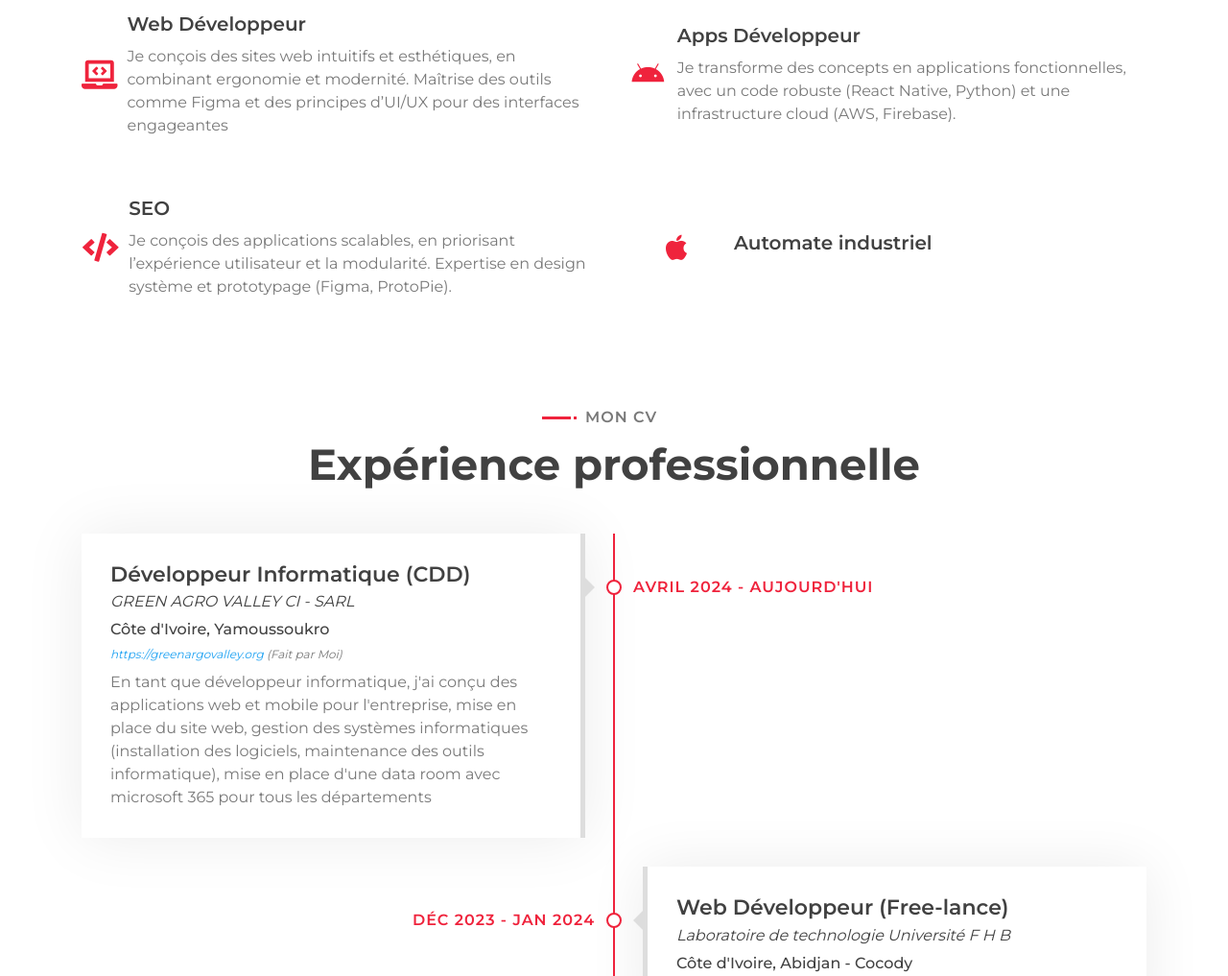
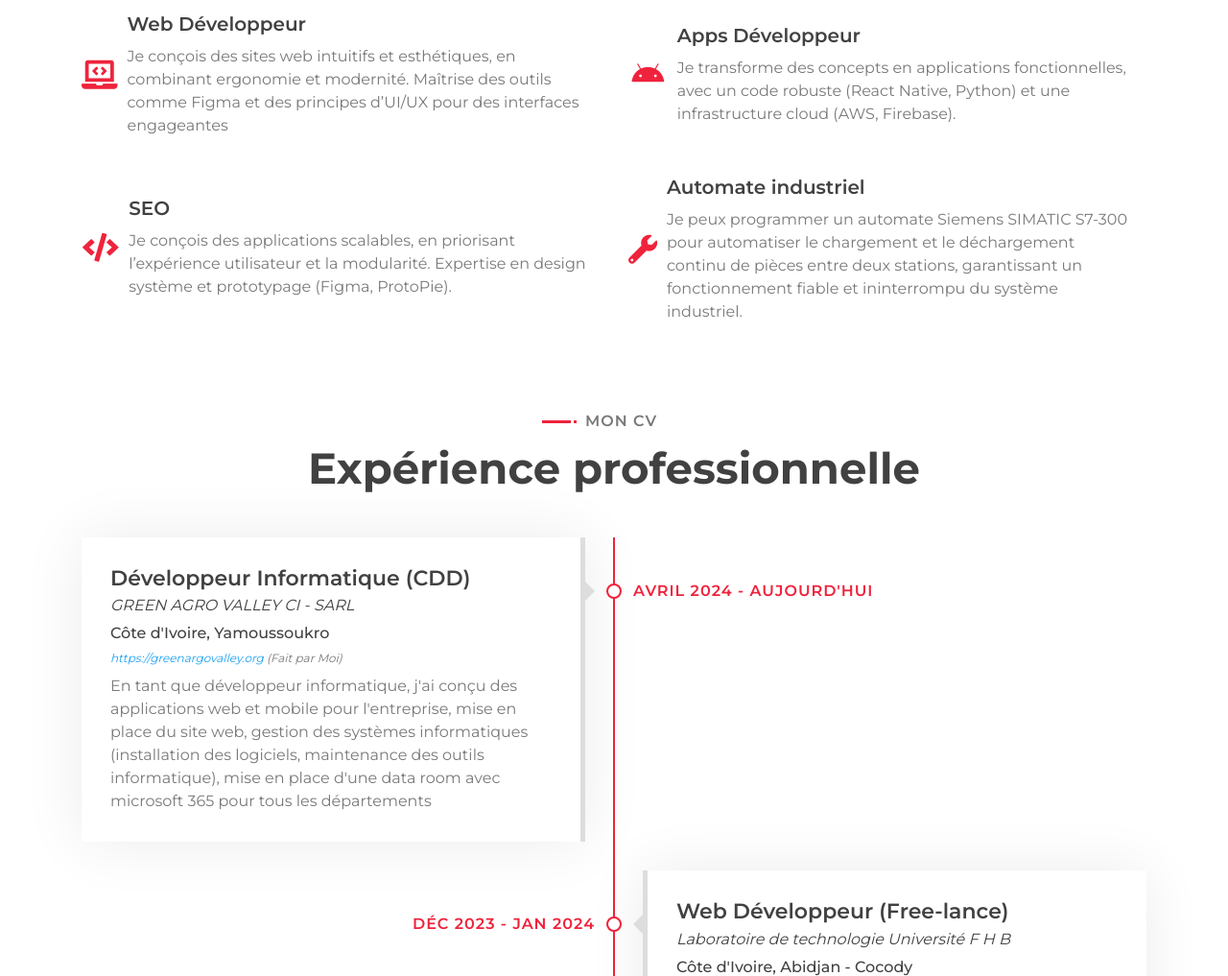
Before and after one commit to AbiolaAdegbola/DevFolio-Abiola, a plain HTML site: page index.html in a window 1280 px wide. Shown: the part 1896-2913 px from the top of the page at 96% size. Drawn offline with nearby package versions, Linux system fonts and the light colour scheme; animation ran at ten frames a second.

Commit message:
modification 14:51 23 08 2025

```diff
--- a/index.html
+++ b/index.html
@@ -266,12 +266,12 @@
                 <div class="col-lg-6 wow fadeInUp" data-wow-delay="0.6s">
                     <div class="service-item">
                         <div class="service-icon">
-                            <i class="fab fa-apple"></i>
+                            <i class="fa fa-wrench"></i>
                         </div>
                         <div class="service-text">
                             <h3>Automate industriel</h3>
                             <p>
-
+Je peux programmer un automate Siemens SIMATIC S7-300 pour automatiser le chargement et le déchargement continu de pièces entre deux stations, garantissant un fonctionnement fiable et ininterrompu du système industriel.
                             </p>
                         </div>
                     </div>
```
